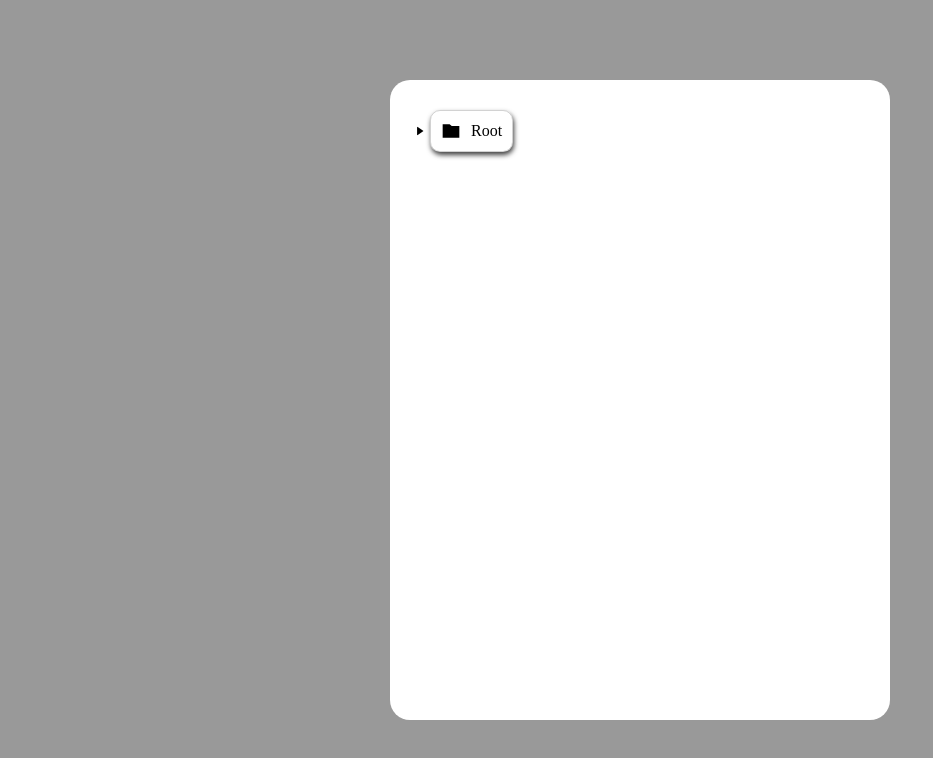
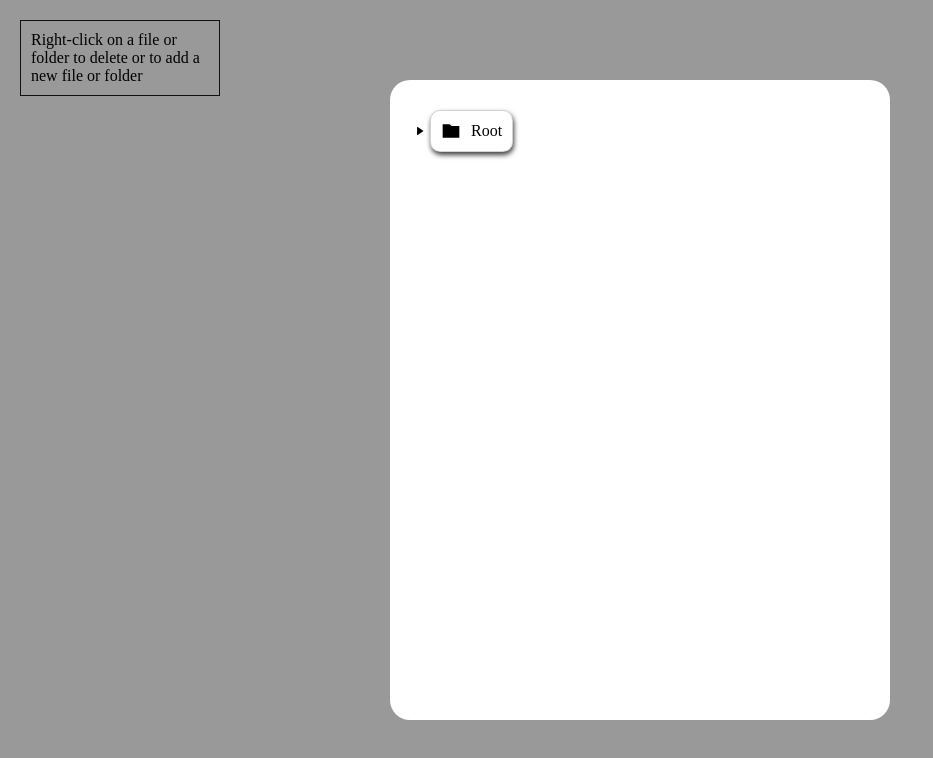
Before and after one commit to ark1111/file-explorer, a React (Vite) app: page / in a window 1280 px wide. Shown: the top 758 px of the page, without its empty margins (0-933 px from the left). Built offline with nearby package versions, Linux system fonts and the light colour scheme.

Commit message:
feat : ActionTip

```diff
--- a/src/App.styled.ts
+++ b/src/App.styled.ts
@@ -7,4 +7,16 @@ export const Box = styled.div`
   align-items: center;
   justify-content: center;
   background-color: #999;
+  position: relative;
 `;
+
+export const ActionTip = styled.div`
+  width: 200px;
+  position: absolute;
+  top: 20px;
+  left: 20px;
+  font-size: 16px;
+  color: 14px;
+  padding: 10px;
+  border: 1px solid #111;
+`;
--- a/src/App.tsx
+++ b/src/App.tsx
@@ -1,10 +1,13 @@
-import { Box } from "./App.styled";
+import { ActionTip, Box } from "./App.styled";
 import FilesExplorer from "./components/FilesExplorer";
 
 function App() {
   return (
     <Box>
       <FilesExplorer />
+      <ActionTip>
+        Right-click on a file or folder to delete or to add a new file or folder
+      </ActionTip>
     </Box>
   );
 }
```
